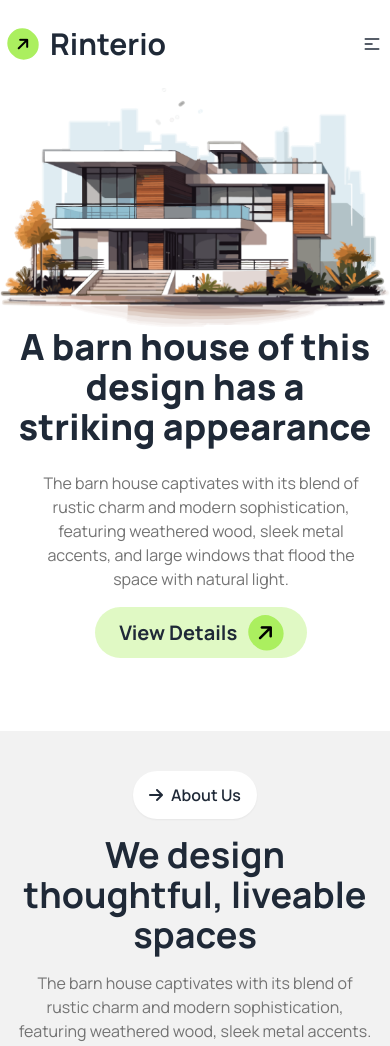
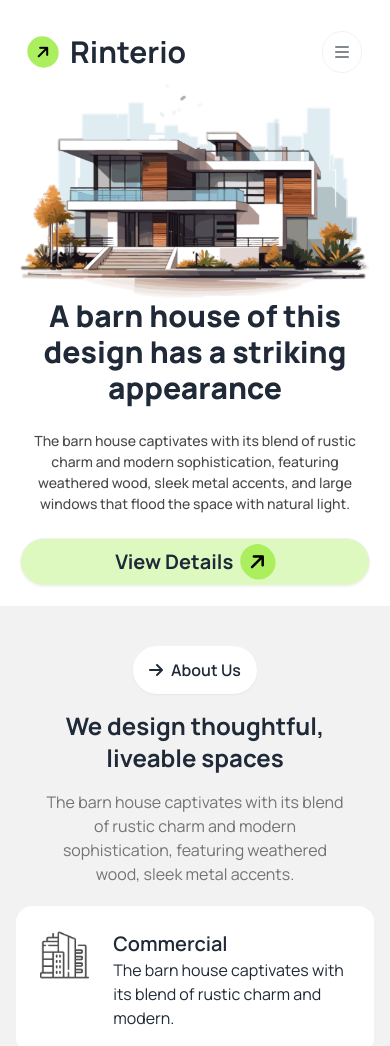
Before and after one commit to Moshiur-15/Assinment-3, a plain HTML site: page index.html in a window 390 px wide. Shown: the top 1046 px of the page. Drawn offline with nearby package versions, Linux system fonts and the light colour scheme.

Commit message:
respoinsive fast section commit

```diff
--- a/index.html
+++ b/index.html
@@ -45,9 +45,9 @@
 </head>
 <body class="manrope">
   <!-- header -->
-    <header class="container mx-auto mb-20">
-    <!-- navber -->
-      <nav class=" my-3 lg:my-10">
+    <header class="container mx-auto my-0 md:my-16 p-5">
+    <!-- navbar -->
+      <nav class="">
         <div class="navbar">
 
           <div class="navbar-start">
@@ -56,18 +56,7 @@
           </div>
 
           <div tabindex="0" role="button" class="navbar-end lg:hidden">
-            <svg
-              xmlns="http://www.w3.org/2000/svg"
-              class="h-5 w-5"
-              fill="none"
-              viewBox="0 0 24 24"
-              stroke="currentColor">
-              <path
-                stroke-linecap="round"
-                stroke-linejoin="round"
-                stroke-width="2"
-                d="M4 6h16M4 12h8m-8 6h16" />
-            </svg>
+          <i class="border p-3 opacity-55 rounded-full fa-solid fa-bars"></i>
         </div>
 
 
@@ -94,14 +83,17 @@
       <div class="">
           <div class="text-center">
             <!-- image -->
-             <div><img class="mx-auto" src="./assets/banner.png" alt=""></div>
+            <div>
+              <img class="mx-auto" src="./assets/banner.png" alt="">
+            </div>
             <!-- text -->
-            <div class="space-x-3 w-11/12 lg:w-8/12 mx-auto">
-              <h1 class=" text-4xl lg:text-6xl font-extrabold">A barn house of this design has a striking appearance</h1>
-              <p class="py-6 text-[#737373]">
+            <div class=" w-full lg:w-8/12 mx-auto">
+              <h1 class=" text-3xl lg:text-6xl font-extrabold">A barn house of this design has a striking appearance</h1>
+              <p class="py-6 text-[#494949] md:text-[16px] text-[14px] font-medium">
                 The barn house captivates with its blend of rustic charm and modern sophistication, featuring weathered wood, sleek metal accents, and large windows that flood the space with natural light.
               </p>
-              <a class="px-6 py-3 font-bold bg-[#acef5f5e] rounded-full text-xl ">View Details <i class="-rotate-45 ml-2 rounded-full bg-light-green p-2 text-black  fa-solid fa-arrow-right"></i></a>
+              <a class="btn w-full lg:w-[220px] font-bold bg-light-green bg-opacity-40 rounded-full text-xl">View Details <i class="-rotate-45 rounded-full bg-light-green p-2 text-black  fa-solid fa-arrow-right"></i>
+              </a>
             </div>
           </div>
       </div>
@@ -119,9 +111,10 @@
           <!-- text -->
            <div class="space-y-5 text-center w-full lg:w-6/12 lg:text-start">
 
-              <div class="w-full lg:w-8/12 space-y-4">
+              <div class="w-10/12 mx-auto lg:w-8/12 space-y-4">
                     <a class="btn bg-[#FFFFFF] font-semibold text-[16px] lg:pl-6 rounded-full  border-none"><i class="fa-solid fa-arrow-right"></i>About Us </a>
-                    <h2 class="font-bold text-4xl">We design thoughtful, liveable spaces</h2>
+                    <h2 class="font-bold text-2xl
+                    lg:text-4xl">We design thoughtful, liveable spaces</h2>
                     <p class="text-[#737373]">The barn house captivates with its blend of rustic charm and
                     modern sophistication, featuring weathered wood, sleek metal accents.</p>
               </div>
@@ -134,7 +127,7 @@
                   <figure>
                     <img class="" src="./assets/commercial.png" alt="Movie" />
                   </figure>
-                  <div class="w-7/12 ">
+                  <div class="w-full lg:w-7/12">
                     <h2 class="card-title">Commercial</h2>
                     <p class="text-start">The barn house captivates with its blend  of  rustic charm and modern.</p>
                   </div>
@@ -146,7 +139,7 @@
                       <img src="./assets/Residential.png" alt="Movie" />
 
                     </figure>
-                    <div class="w-7/12 ">
+                    <div class="w-full lg:w-7/12">
                       <h2 class="card-title">Commercial</h2>
                       <p class="text-start">The barn house captivates with its blend  of  rustic charm and modern.</p>
                     </div>
@@ -157,7 +150,7 @@
 
            <!-- img -->
             <div>
-              <img class="w-auto md:w-full lg:w-auto" src="./assets/Rectangle.png" alt="">
+              <img class="w-full h-[300px] md:w-full md:h-[450px] lg:w-auto lg:h-auto" src="./assets/Rectangle.png" alt="">
             </div>
         </div>
   </section>
```
